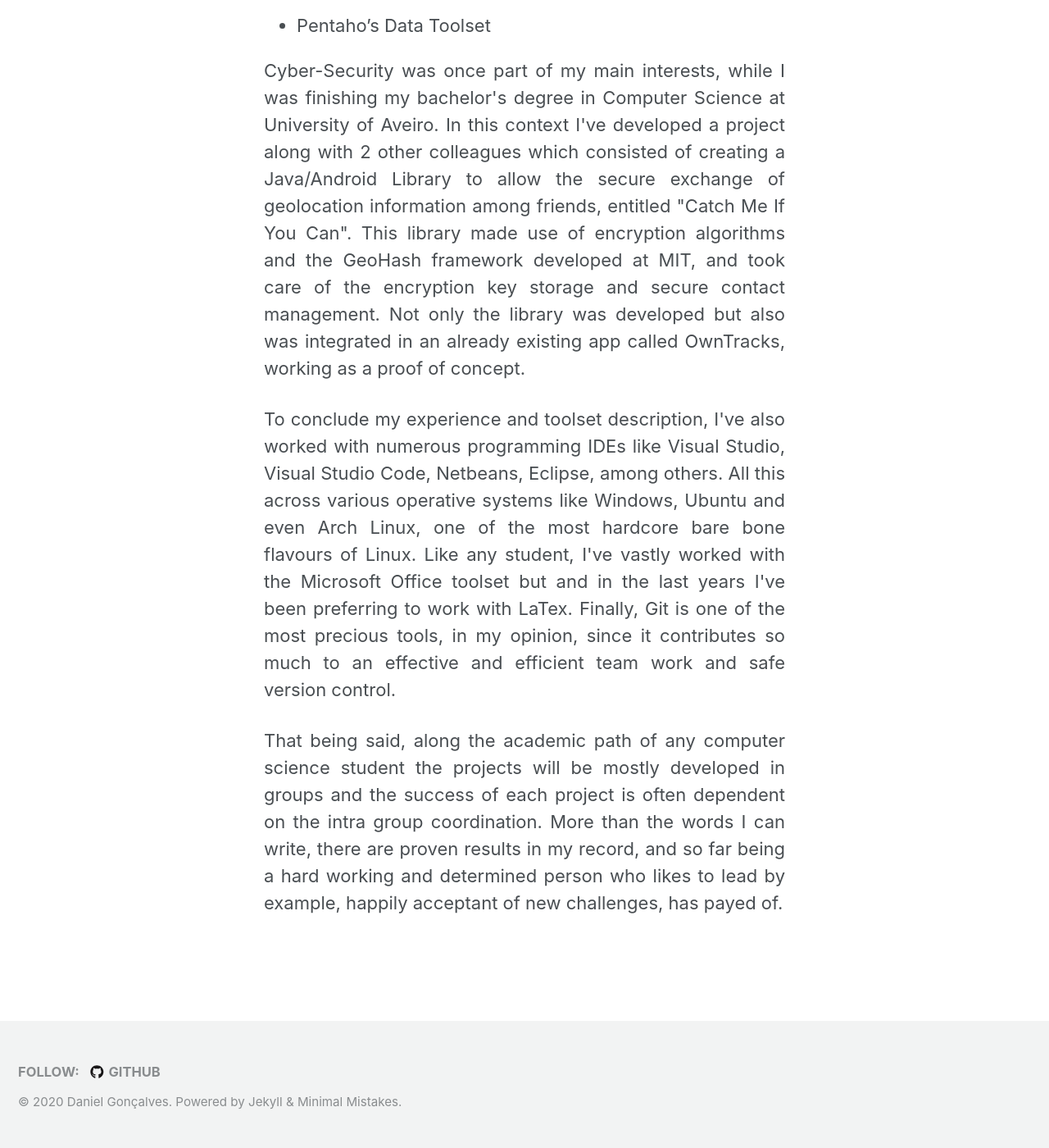
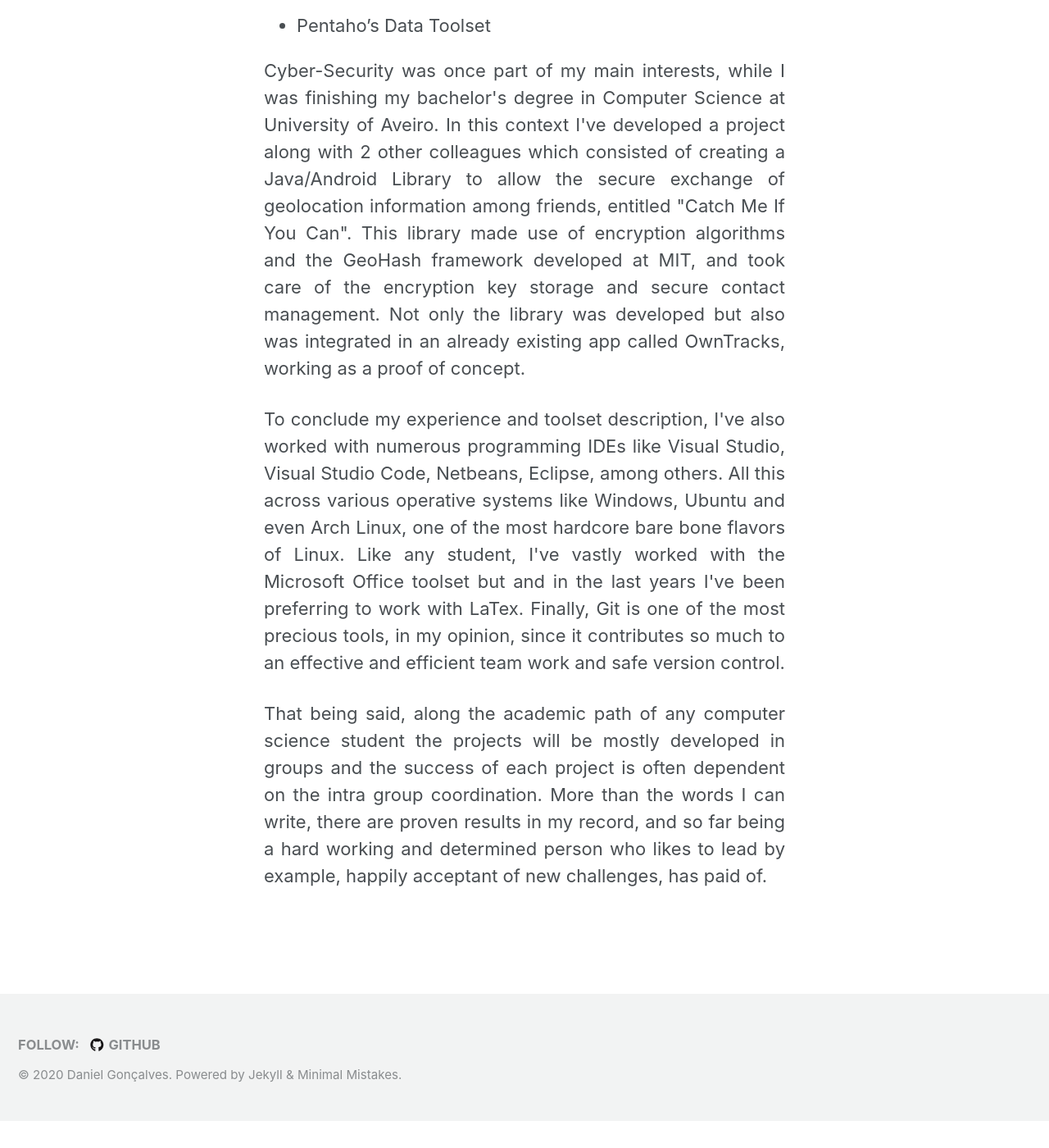
Before and after one commit to danielmg97/danielmg97.github.io, a Jekyll site: the page built from _pages/about.md, in a window 1280 px wide and 1400 px high, scrolled down 2832 px. Shown: the whole window at 82% size. Built offline with Jekyll 4.4.1, drawn with Linux system fonts in a browser that asks for light colours; cached includes are drawn as plain includes; nearby versions of some CDN libraries; after the commit the page ends 4199 px from its top, so only the background shows below that; some of the changed text lies outside the part shown.

Commit message:
edit about page

```diff
--- a/_pages/about.md
+++ b/_pages/about.md
@@ -34,7 +34,7 @@ To complement this list of languages there are other technologies I've made use
 Cyber-Security was once part of my main interests, while I was finishing my bachelor's degree in Computer Science at University of Aveiro. In this context I've developed a project along with 2 other colleagues which consisted of creating a Java/Android Library to allow the secure exchange of geolocation information among friends, entitled "Catch Me If You Can". This library made use of encryption algorithms and the GeoHash framework developed at MIT, and took care of the encryption key storage and secure contact management. Not only the library was developed but also was integrated in an already existing app called OwnTracks, working as a proof of concept.</p>
 
 <p style="text-align: justify">
-To conclude my experience and toolset description, I've also worked with numerous programming IDEs like Visual Studio, Visual Studio Code, Netbeans, Eclipse, among others. All this across various operative systems like Windows, Ubuntu and even Arch Linux, one of the most hardcore bare bone flavours of Linux. Like any student, I've vastly worked with the Microsoft Office toolset but and in the last years I've been preferring to work with LaTex. Finally, Git is one of the most precious tools, in my opinion, since it contributes so much to an effective and efficient team work and safe version control.</p>
+To conclude my experience and toolset description, I've also worked with numerous programming IDEs like Visual Studio, Visual Studio Code, Netbeans, Eclipse, among others. All this across various operative systems like Windows, Ubuntu and even Arch Linux, one of the most hardcore bare bone flavors of Linux. Like any student, I've vastly worked with the Microsoft Office toolset but and in the last years I've been preferring to work with LaTex. Finally, Git is one of the most precious tools, in my opinion, since it contributes so much to an effective and efficient team work and safe version control.</p>
 
 <p style="text-align: justify">
-That being said, along the academic path of any computer science student the projects will be mostly developed in groups and the success of each project is often dependent on the intra group coordination. More than the words I can write, there are proven results in my record, and so far being a hard working and determined person who likes to lead by example, happily acceptant of new challenges, has payed of.</p>
+That being said, along the academic path of any computer science student the projects will be mostly developed in groups and the success of each project is often dependent on the intra group coordination. More than the words I can write, there are proven results in my record, and so far being a hard working and determined person who likes to lead by example, happily acceptant of new challenges, has paid of.</p>
```
Also changed, not shown: other parts of _pages/about.md (+1 -1 lines).
